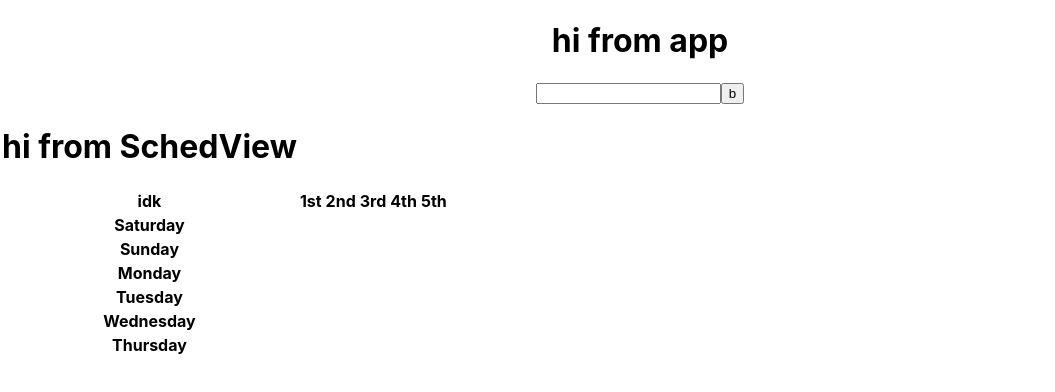
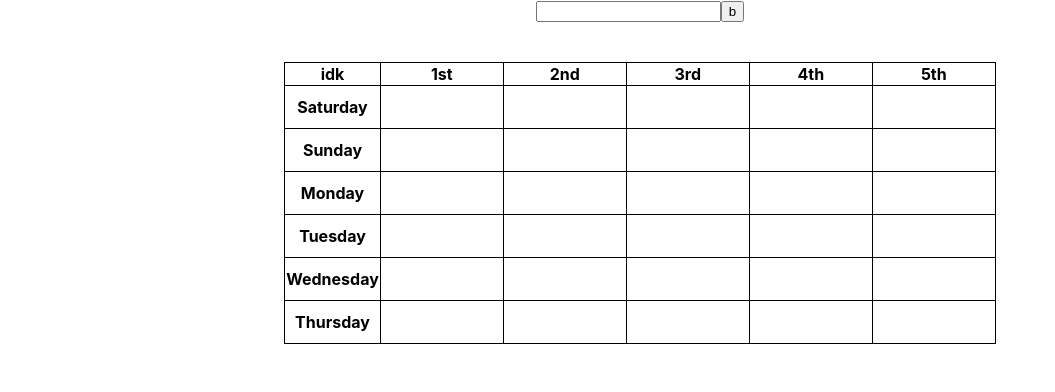
Before and after one commit to Pandemic1617/GUC_Schedule_Viewer, a React (Create React App) app in the folder client/: page / in a window 1280 px wide. Shown: the top 392 px of the page, without its empty margins (0-1055 px from the left). Built offline with nearby package versions, Linux system fonts and the light colour scheme.

Commit message:
improved aesthetic

```diff
--- a/client/package.json
+++ b/client/package.json
@@ -9,7 +9,6 @@
     "axios": "^0.21.1",
     "react": "^17.0.2",
     "react-dom": "^17.0.2",
-    "react-popup-alert": "^2.0.0",
     "react-scripts": "4.0.3",
     "web-vitals": "^1.0.1"
   },
--- a/client/src/App.js
+++ b/client/src/App.js
@@ -10,7 +10,16 @@ class App extends React.Component {
   constructor(props) {
 
     super(props);
-    this.state = { sched: [], id: '' };
+    this.state = {
+      sched: [],
+      id: '',
+      alert: {
+        type: '',
+        text: '',
+        show: false
+      }
+    };
+
   }
   // stuff = () => { let a = this.state.counter; a.push(1); this.setState({ counter: a }); }
   stuff = () => { this.state.counter.push(1); }
@@ -24,20 +33,20 @@ class App extends React.Component {
 
 
     } catch (e) {
-      this.showError('error while making request');
+      this.onShowAlert('error while making request');
 
       return;
     }
 
     if (a.data.status !== 'ok') {
-      this.showError('Fatal Error while getting data', a.data.error);
+      this.onShowAlert('Fatal Error while getting data', a.data.error);
 
       return;
     }
 
 
     if (a.data.error) {
-      this.showError('Error but i gotcha', a.data.error);
+      this.onShowAlert('Error but i gotcha', a.data.error);
     }
 
     this.setState({ sched: a.data.data });
@@ -45,27 +54,43 @@ class App extends React.Component {
     console.debug(a.data.data);
   }
 
-  showError(a, b) {
-    alert(a);
-    alert(b);
-  }
 
   updateID = (a) => {
     console.debug('updateid called');
     this.setState({ id: a.target.value });
   }
 
+
+  setAlert = (a) => { this.setState({ alert: a }) }
+
+  onCloseAlert = () => {
+    this.setAlert({
+      type: '',
+      text: '',
+      show: false
+    })
+  }
+
+  onShowAlert = (type, info = '') => {
+    this.setAlert({
+      type: type,
+      text: info,
+      show: true
+    })
+  }
+
+
   render() {
     return (
       <div className="App">
-        <h1>hi from app</h1>
         <input type="text" onChange={this.updateID} ></input>
         <button onClick={this.getSchedule}> b</button>
         <Schedule schedule={this.state.sched} key={this.state.sched} />
-
-        {/* {this.state.counter.map((e) => { return (<h1> tag</h1>) })}
-          <button onClick={this.stuff}> a</button>
-          <button onClick={this.rend}> b</button> */}
+        <div style={{ display: this.state.alert.show ? "" : "none" }}>
+          {this.state.alert.text}
+          {this.state.alert.type}
+          <button onClick={this.onCloseAlert}> close</button>
+        </div>
       </div>
     );
   }
--- /dev/null
+++ b/client/src/CellView.css
@@ -0,0 +1,8 @@
+#cell {
+  display: flex;
+  justify-content: center;
+  width: 100%;
+  /* margin: 10px; */
+  min-width: 15vmin;
+  min-height: 5vmin;
+}
--- a/client/src/CellView.js
+++ b/client/src/CellView.js
@@ -1,6 +1,7 @@
 // import logo from './logo.svg';
-// import './App.css';
+import './CellView.css';
 import React from 'react';
+import SessionView from './SessionView';
 
 class CellView extends React.Component {
 
@@ -15,15 +16,17 @@ class CellView extends React.Component {
   render() {
     return (
       <div className="CellView">
-        <table id="cell">
+        {/* <table id="cell"> */}
+        <div id="cell">
 
           {this.state.ini.map((e, i) => {
-            return (e.course_code) // make subcomponent for each session
+            return (<div> <SessionView data={e} /></div>) // make subcomponent for each session
           }
           )
           }
 
-        </table>
+          {/* </table> */}
+        </div>
       </div>
     );
   }
--- /dev/null
+++ b/client/src/Schedule.css
@@ -0,0 +1,20 @@
+#sched {
+  /* width: 100%; */
+  margin: auto;
+  padding: 5vmin;
+}
+
+table,
+td,
+th {
+  border: 1px solid black;
+}
+
+table {
+  border-collapse: collapse;
+}
+
+.SchedView {
+  /* margin-top: 10vmin; */
+  margin-top: 5vmin;
+}
--- a/client/src/Schedule.js
+++ b/client/src/Schedule.js
@@ -1,5 +1,5 @@
 // import logo from './logo.svg';
-// import './App.css';
+import './Schedule.css';
 import React from 'react';
 import CellView from './CellView';
 
@@ -54,7 +54,6 @@ class Schedule extends React.Component {
     return (
       <div className="SchedView">
         <table id="sched">
-          <h1> hi from SchedView</h1>
           <tr><th> idk</th> <th>1st</th>   <th>2nd</th> <th> 3rd</th> <th>4th</th> <th>5th</th></tr>
           {this.state.sched.map((e, i) => {
             return (
--- /dev/null
+++ b/client/src/SessionView.css
@@ -0,0 +1,20 @@
+#location {
+  color: grey;
+  font-size: 80%;
+}
+#course {
+  font-size: 150%;
+  stroke: black;
+  -webkit-text-stroke: 0.2px;
+}
+#staff {
+  font-size: 80%;
+}
+
+#group {
+    margin: 0;
+}
+
+.sessioncontainer {
+  margin: 10px;
+}
--- /dev/null
+++ b/client/src/SessionView.js
@@ -0,0 +1,31 @@
+// import logo from './logo.svg';
+import './SessionView.css';
+import React from 'react';
+
+class SessionView extends React.Component {
+
+  constructor(props) {
+
+    super(props);
+    this.state = { data: props.data };
+  }
+
+
+
+  render() {
+    return (
+      <div className="SessionView">
+
+        <div className="sessioncontainer">
+          <div id="location"> {this.state.data.location}</div>
+          <div id="course"> {this.state.data.course_code}</div>
+          <div id="group"> {this.state.data.tut_group}</div>
+          <div id="staff"> {this.state.data.staff}</div>
+        </div>
+
+      </div>
+    );
+  }
+
+}
+export default SessionView;
```
Also changed, not shown: 2 other files (tests, documents, lock files or other folders).
